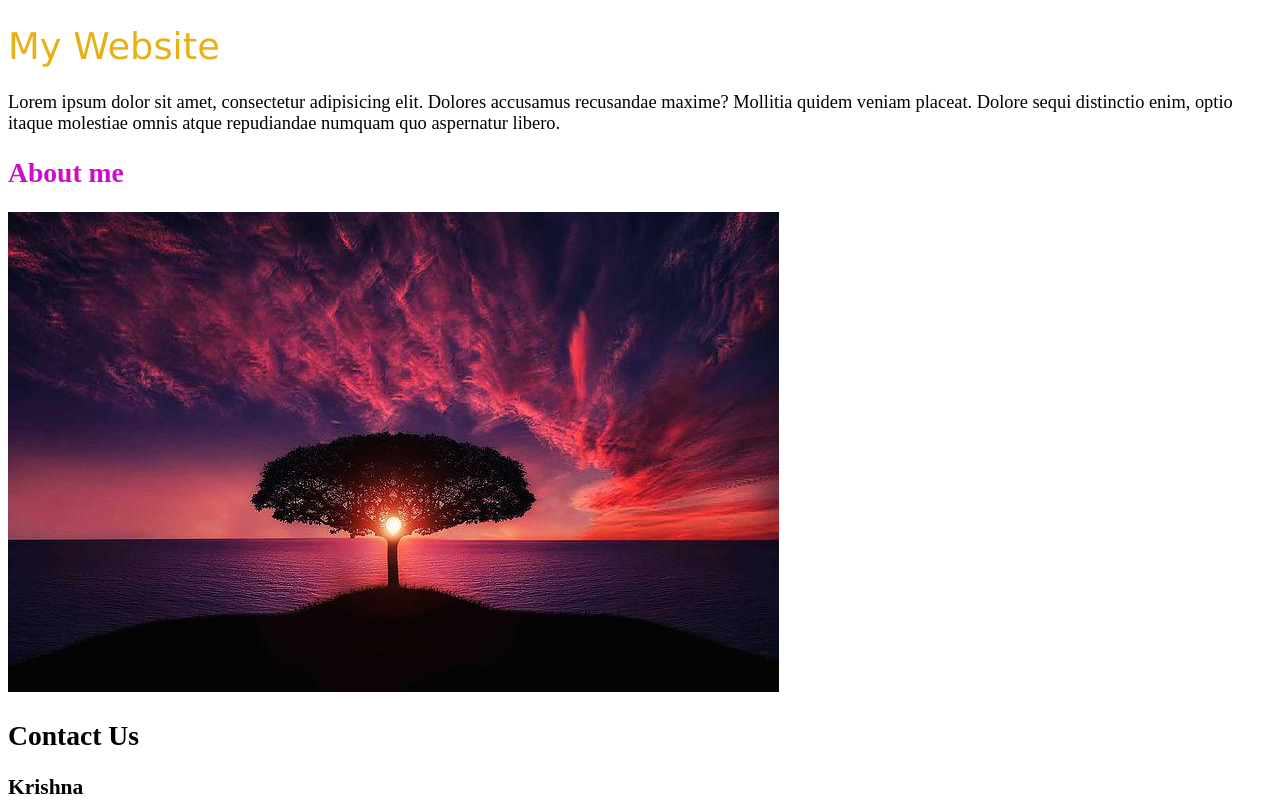
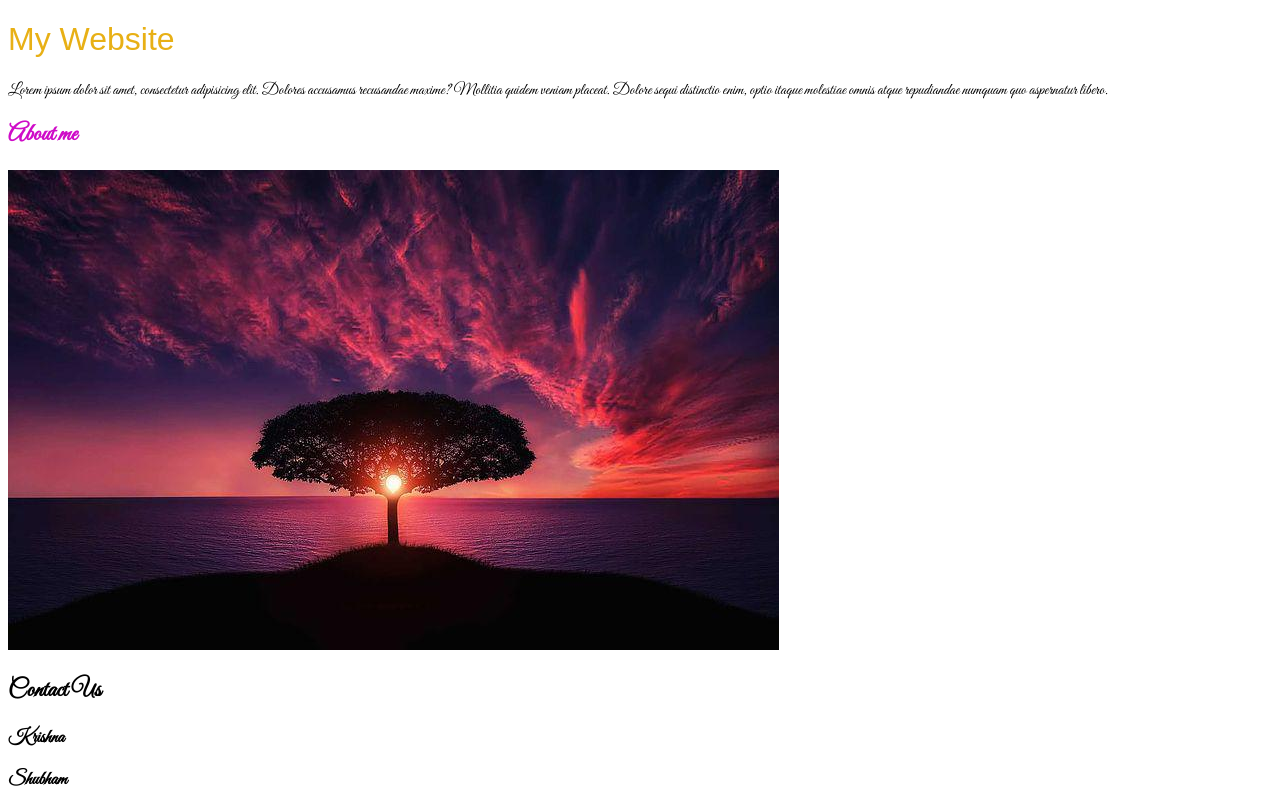
Before and after one commit to Kisna2512/Tailwind_CSS, a website built with Vite: page index.html in a window 1280 px wide. Shown: the top 803 px of the page. Built offline with nearby package versions, Linux system fonts and the light colour scheme.

Commit message:
Importing extrnal fonts

```diff
--- a/index.html
+++ b/index.html
@@ -5,6 +5,11 @@
     <meta charset="UTF-8">
     <meta http-equiv="X-UA-Compatible" content="IE=edge">
     <meta name="viewport" content="width=device-width, initial-scale=1.0">
+    <link rel="preconnect" href="https://fonts.googleapis.com">
+    <link rel="preconnect" href="https://fonts.gstatic.com" crossorigin>
+    <link
+        href="https://fonts.googleapis.com/css2?family=Great+Vibes&family=Montserrat:wght@300&family=Open+Sans:ital,wght@0,400;1,700&display=swap"
+        rel="stylesheet">
     <link rel="stylesheet" href="style.css">
     <title>CSS Tutorial</title>
 </head>
--- a/style.css
+++ b/style.css
@@ -1,4 +1,4 @@
-/* Today's timestamp: 2:01:15 */
+/* Today's timestamp: 2:37:24*/
 /* inline css  > id selector > class selector > element selector ---Priority of selectors */
 /* .title {
   color: red;
@@ -87,8 +87,7 @@ body {
   /* text-transform: uppercase; */
   /* text-align: justify;
    */
-  font-size: 1.15em;
-  font-weight: 100;
+  font-family: "Great Vibes", cursive;
 }
 
 #title {
@@ -96,8 +95,9 @@ body {
   font-weight: 100;
   /* font-style: italic;
    */
-  font-family: "Lucida Sans", "Lucida Sans Regular", "Lucida Grande",
-    "Lucida Sans Unicode", Geneva, Verdana, sans-serif;
+  /* font-family: "Lucida Sans", "Lucida Sans Regular", "Lucida Grande",
+    "Lucida Sans Unicode", Geneva, Verdana, sans-serif; */
+  font-family: sans-serif;
 }
 .subtitle {
   color: rgb(207, 12, 200);
```
